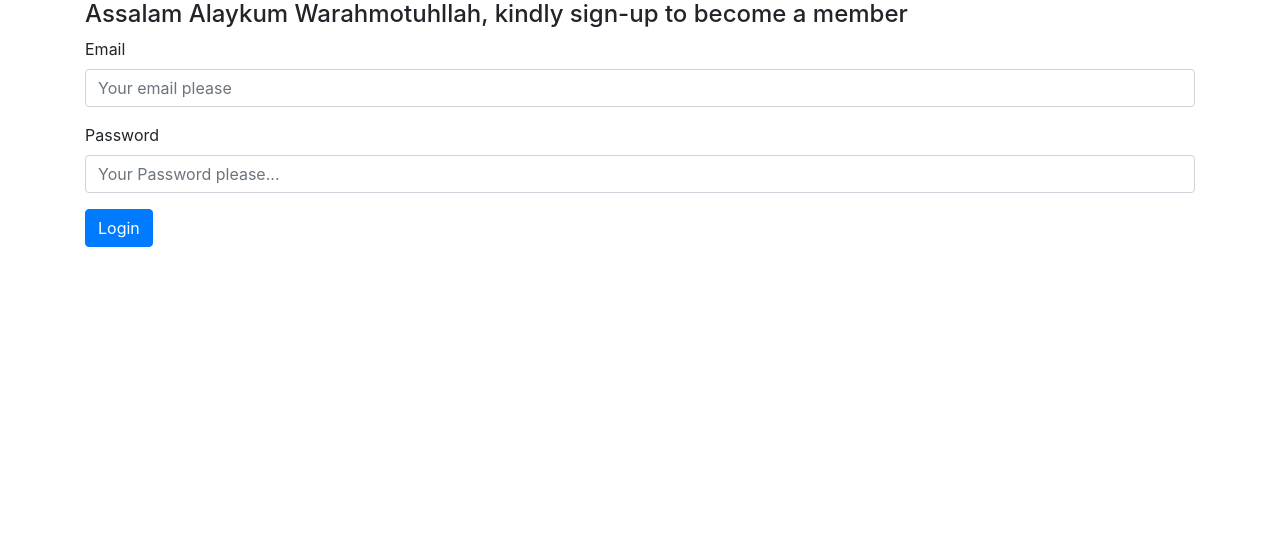
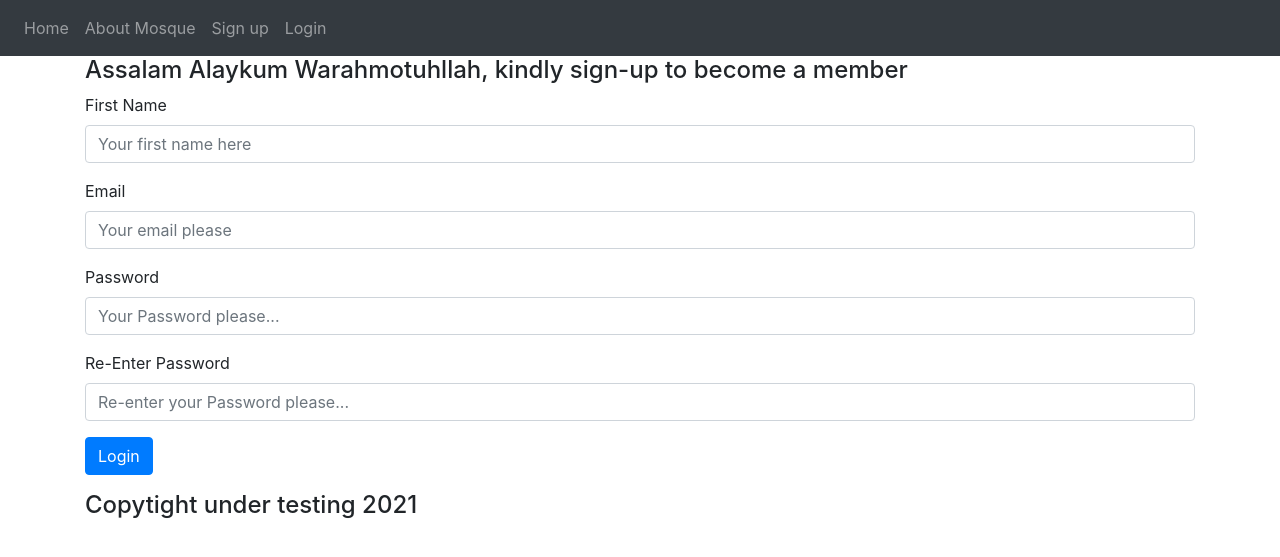
Before and after one commit to ajayidhikrullah/MasjidRepo, a PHP site: page /signup.php in a window 1280 px wide. Shown: the top 557 px of the page. Run offline with PHP 8.4, Linux system fonts and the light colour scheme; some libraries are stand-ins or nearby versions.

Commit message:
Added the first name, re-enter password text box to Signup form for users

```diff
--- a/footer.php
+++ b/footer.php
@@ -1,7 +1,26 @@
+<!DOCTYPE html>
+<html lang="en">
+<head>
+    <meta charset="UTF-8">
+    <meta http-equiv="X-UA-Compatible" content="IE=edge">
+    <meta name="viewport" content="width=device-width, initial-scale=1.0">
+    <title>SignUp</title>
+    <link rel="stylesheet" href="css\style.css">
+    <link rel="stylesheet" href="css\bootstrap.min.css">
+    <!-- <link rel="stylesheet" href="https://cdnjs.cloudflare.com/ajax/libs/font-awesome/4.7.0/css/font-awesome.min.css"> -->
+    <link rel="stylesheet" href="css\font-awesome.min.css">
+</head>
+
+<!-- NOTES, WE WILL BE CALLING THE THIS PAGE IN THE INEX PAGE TO SHOW TO END USERS -->
+
+<body>
 <html>
 
-    <footer>
-
-    </footer>
+    <div class="container">
+        <footer>
+            <h4>Copytight under testing 2021</h4>
+        </footer>
+    </div>
 
 </html>
+</body>
--- a/header.php
+++ b/header.php
@@ -4,41 +4,38 @@
     <meta charset="UTF-8">
     <meta http-equiv="X-UA-Compatible" content="IE=edge">
     <meta name="viewport" content="width=device-width, initial-scale=1.0">
-    <title>Header</title>
+    <title>SignUp</title>
+    <link rel="stylesheet" href="css\style.css">
+    <link rel="stylesheet" href="css\bootstrap.min.css">
+    <!-- <link rel="stylesheet" href="https://cdnjs.cloudflare.com/ajax/libs/font-awesome/4.7.0/css/font-awesome.min.css"> -->
+    <link rel="stylesheet" href="css\font-awesome.min.css">
 </head>
+
+<!-- NOTES, WE WILL BE CALLING THE THIS PAGE IN THE INEX PAGE TO SHOW TO END USERS -->
+
 <body>
+    <!-- <div class="container">     -->
         <nav class="navbar navbar-expand-sm bg-dark navbar-dark">
 
             <!-- Links to other pages or tabs-->
             <ul class="navbar-nav">
                 <li class="nav-item">
-            <a class="nav-link" href="#">HOme</a>
+                <a class="nav-link" href="index.php">Home</a>
+                </li>
+
+                <li class="nav-item">
+                    <a class="nav-link" href="#">About Mosque</a>
+                </li>
+
+                <li class="nav-item">
+                    <a class="nav-link" href="signup.php">Sign up</a>
                 </li>
 
                 <li class="nav-item">
                     <a class="nav-link" href="#">Login</a>
                 </li>
 
-            <li class="nav-item">
-                <a class="nav-link" href="#">About Mosque</a>
-            </li>
             </ul>
 
-
-
         </nav>
-
-
-
-
-
-
-
-
-
-
-
-
-
-</body>
-</html>
+<!-- </div> -->
--- a/signup.php
+++ b/signup.php
@@ -1,4 +1,4 @@
-<!DOCTYPE html>
+<!-- <!DOCTYPE html>
 <html lang="en">
 <head>
     <meta charset="UTF-8">
@@ -9,10 +9,12 @@
     <link rel="stylesheet" href="css\bootstrap.min.css">
     <!-- <link rel="stylesheet" href="https://cdnjs.cloudflare.com/ajax/libs/font-awesome/4.7.0/css/font-awesome.min.css"> -->
     <link rel="stylesheet" href="css\font-awesome.min.css">
-</head>
+<!-- </head> -->
 
-<body>
 
+    <?php
+        include_once "header.php";
+    ?>
 
     <div class="container">
             <!-- <nav>
@@ -30,6 +32,13 @@
 
             <div class="form-group">
                 <form action="includes/login.inc.php" method="post">
+
+                    <div class="form-group">
+                        <label for="firstname">First Name</label>
+                        <input type="text" class="form-control" name="firstName" placeholder="Your first name here">
+                    </div>
+
+
                     <div class="form-group">
                         <label class="form-label" for="email">Email</label>
                         <input class="form-control" type="text" name="email" placeholder="Your email please">
@@ -41,10 +50,22 @@
                     </div>
 
                     <div class="form-group">
+                        <label class="form-label" for="password">Re-Enter Password</label>
+                        <input class="form-control" type="password" name="pwd" placeholder="Re-enter your Password please...">
+                    </div>
+
+                    <div class="form-group">
                         <button class="btn btn-primary" type="submit" name="login">Login</button>
                     </div>
                 </form>
             </div>
         </div>
-</body>
-</html>
+
+
+        <!-- footer -->
+    <?php
+        include_once "footer.php";
+
+    ?>
+
+</div>
```
Also changed, not shown: index.php (+8 -39 lines). Lines whose indentation alone changed are shown as unchanged.
